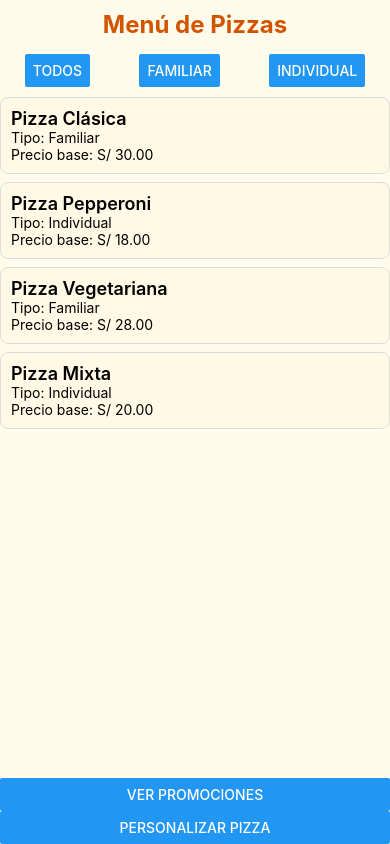
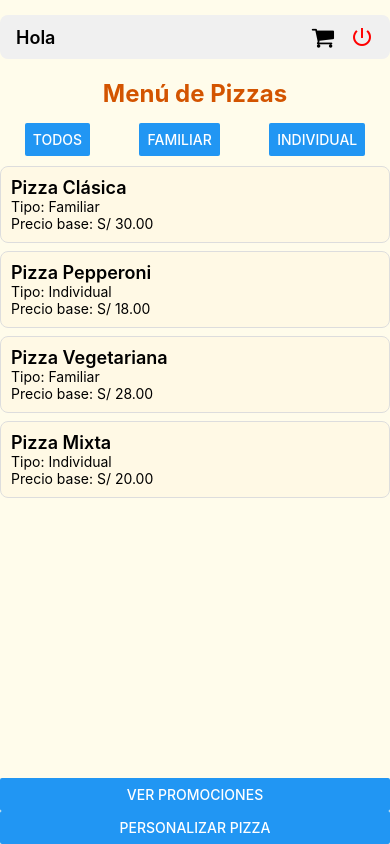
Before and after one commit to luispineda1702/MammaMiaApp, a React Native app: screen /Menu in a window 390 px wide. Built offline with nearby package versions, Linux system fonts and the light colour scheme.

Commit message:
actualizado login

```diff
--- a/package.json
+++ b/package.json
@@ -17,7 +17,8 @@
     "react": "19.0.0",
     "react-native": "0.79.4",
     "react-native-safe-area-context": "5.4.0",
-    "react-native-screens": "~4.11.1"
+    "react-native-screens": "~4.11.1",
+    "react-native-vector-icons": "^10.2.0"
   },
   "devDependencies": {
     "@babel/core": "^7.25.2",
--- a/src/Screens/NoUser/loginScreen.tsx
+++ b/src/Screens/NoUser/loginScreen.tsx
@@ -2,6 +2,7 @@ import { Button, SafeAreaView, StyleSheet, Text, TextInput, View, Image, Touchab
 import React, { useState } from 'react'
 import axios from 'axios';
 import { Alert } from 'react-native';
+import { CommonActions } from '@react-navigation/native';
 
 const logo=require('../../assets/logo.png')
 
@@ -23,7 +24,12 @@ export default function LoginScreen({ navigation }: any) {
     // Muestra mensaje y guarda token si es necesario
     Alert.alert('Bienvenido', `Hola ${data.usuario.nombre}`);
     // Puedes guardar el token en AsyncStorage aquí si quieres
-    navigation.navigate('Menu')
+    //navigation.navigate('Menu')
+    navigation.dispatch(
+      CommonActions.reset({
+        index: 0,
+        routes: [{ name: 'Menu',params:{usuario:data.usuario}, },],})
+    );
   } catch (error:any) {
     if (error.response?.data?.error) {
       Alert.alert('Error de login', error.response.data.error);
--- a/src/Screens/User/MenuScreen.tsx
+++ b/src/Screens/User/MenuScreen.tsx
@@ -1,13 +1,36 @@
 import { Button, FlatList, SafeAreaView, StyleSheet, Text, TouchableOpacity, View } from 'react-native'
-import React, { useState } from 'react'
+import React, { useState , useEffect} from 'react'
+import { useFocusEffect, CommonActions } from '@react-navigation/native';
+import { FontAwesome, MaterialIcons } from '@expo/vector-icons'; // Usa esto si estás con Expo
 
-export default function MenuScreen({ navigation }: any) {
+export default function MenuScreen({ navigation ,route}: any) {
+  const [nombre, setNombre] = useState('');
+  const [apellido, setApellido] = useState('');
+
+  useEffect(() => {
+    if (route.params?.usuario) {
+      setNombre(route.params.usuario.nombre);
+      setApellido(route.params.usuario.apellido);
+    }
+  }, [route.params]);
+
+  const cerrarSesion = () => {
+  navigation.dispatch(
+    CommonActions.reset({
+      index: 0,
+      routes: [{ name: 'Login' }],
+    })
+  );
+};
+
   const productos = [
     { id: '1', nombre: 'Pizza Clásica', tipo: 'Familiar', precioBase: 30 },
     { id: '2', nombre: 'Pizza Pepperoni', tipo: 'Individual', precioBase: 18 },
     { id: '3', nombre: 'Pizza Vegetariana', tipo: 'Familiar', precioBase: 28 },
     { id: '4', nombre: 'Pizza Mixta', tipo: 'Individual', precioBase: 20 },
   ];
+
+
 
   const [filtro, setFiltro] = useState<string | null>(null);
   const filtrados = filtro
@@ -16,6 +39,17 @@ export default function MenuScreen({ navigation }: any) {
 
   return (
     <SafeAreaView style={styles.container}>
+      <View style={styles.header}>
+          <Text style={styles.greeting}>Hola {nombre} {apellido}</Text>
+        <View style={styles.iconGroup}>
+        <TouchableOpacity onPress={() => navigation.navigate('Carrito')}>
+          <FontAwesome name="shopping-cart" size={24} color="black" style={styles.icon} />
+        </TouchableOpacity>
+        <TouchableOpacity onPress={cerrarSesion}>
+          <MaterialIcons name="power-settings-new" size={24} color="red" style={styles.icon} />
+        </TouchableOpacity>
+      </View>
+    </View>
       <Text style={styles.title}>Menú de Pizzas</Text>
 
       <View style={{ flexDirection: 'row', justifyContent: 'space-around', marginBottom: 10 }}>
@@ -80,4 +114,25 @@ const styles = StyleSheet.create({
     fontSize: 18,
     fontWeight: '600',
   },
+  header: {
+    flexDirection: 'row',
+    justifyContent: 'space-between',
+    alignItems: 'center',
+    paddingHorizontal: 16,
+    paddingVertical: 10,
+    marginTop:15,
+    backgroundColor: '#f0f0f0',
+    marginBottom: 10,
+    borderRadius: 8,
+  },
+  greeting: {
+    fontSize: 18,
+    fontWeight: '600',
+  },
+  iconGroup: {
+    flexDirection: 'row',
+  },
+  icon: {
+    marginLeft: 16,
+  },
 });
```
Also changed, not shown: 1 other file (tests, documents, lock files or other folders). Lines whose indentation alone changed are shown as unchanged.
